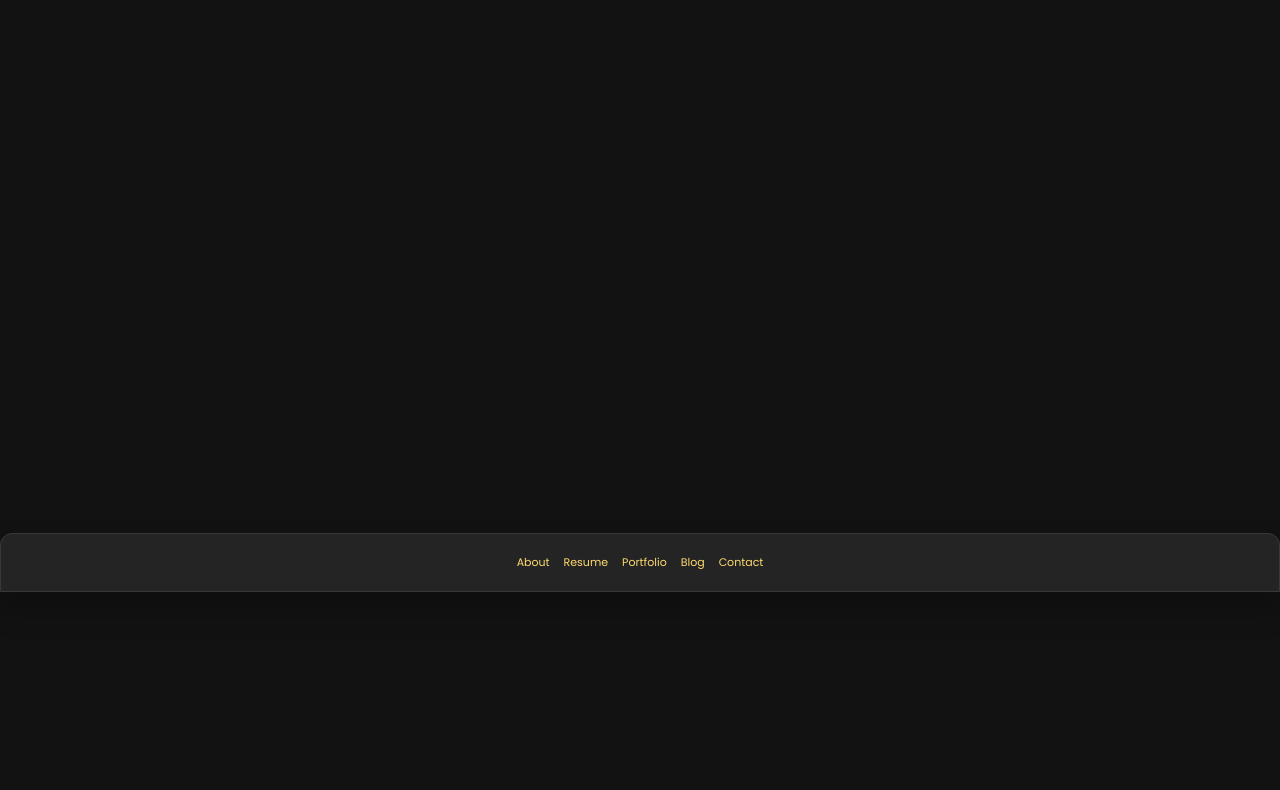
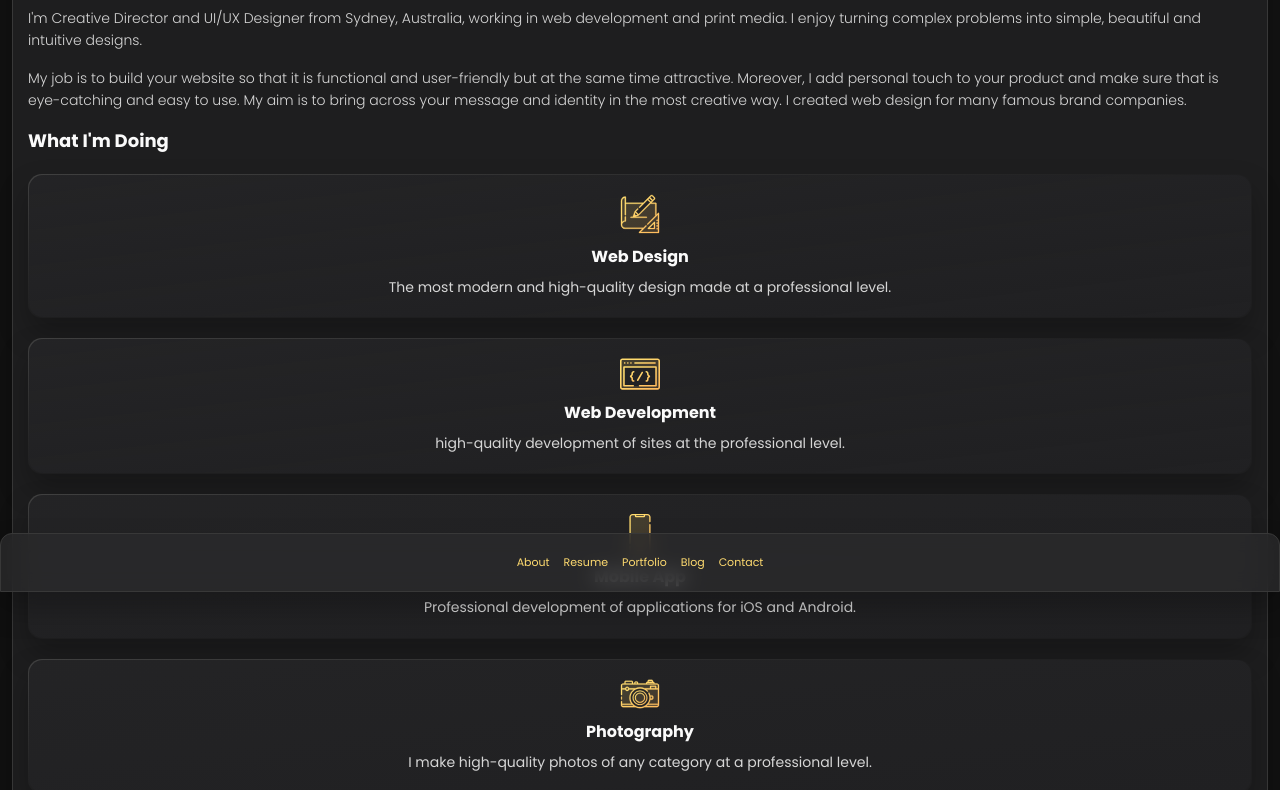
Before and after one commit to Himel-032/Portfolio_02, a plain HTML site: page index.html in a window 1280 px wide. Shown: the part 208-998 px from the top of the page. Before the commit the page ends 800 px from the top, so only its background shows below. Drawn offline with nearby package versions, Linux system fonts and the light colour scheme.

Commit message:
service section partially done

```diff
--- a/index.html
+++ b/index.html
@@ -114,6 +114,77 @@
                 </li>
             </ul>
         </nav>
+        <!--About-->
+        <article class="about active" data-page="abput">
+            <header>
+                <h2 class="h2 article-title">About me</h2>
+            </header>
+            <section class="about-text">
+                <p>
+                    I'm Creative Director and UI/UX Designer from Sydney, Australia, working in web development and print media.
+                    I enjoy
+                    turning complex problems into simple, beautiful and intuitive designs.
+                </p>
+                <p>
+                    My job is to build your website so that it is functional and user-friendly but at the same time attractive.
+                    Moreover, I
+                    add personal touch to your product and make sure that is eye-catching and easy to use. My aim is to bring
+                    across your
+                    message and identity in the most creative way. I created web design for many famous brand companies.
+                </p>
+            </section>
+            <!--Service-->
+            <section class="service">
+                <h3 class="h3 service-title">What I'm doing</h3>
+                <ul class="service-list">
+                    <li class="service-item">
+                        <div class="service-icon-box">
+                            <img src="images/icon-design.svg" alt="design icon" width="40">
+                        </div>
+                        <div class="service-content-box">
+                            <h4 class="h4 service-item-title">Web design</h4>
+                            <p class="service-item-text">
+                                The most modern and high-quality design made at a professional level.
+                            </p>
+                        </div>
+                    </li>
+                    <li class="service-item">
+                        <div class="service-icon-box">
+                            <img src="images/icon-dev.svg" alt="web development icon" width="40">
+                        </div>
+                        <div class="service-content-box">
+                            <h4 class="h4 service-item-title">Web development</h4>
+                            <p class="service-item-text">
+                                high-quality development of sites at the professional level.
+                            </p>
+                        </div>
+                    </li>
+                    <li class="service-item">
+                        <div class="service-icon-box">
+                            <img src="images/icon-app.svg" alt="mobile app icon" width="40">
+                        </div>
+                        <div class="service-content-box">
+                            <h4 class="h4 service-item-title">Mobile app</h4>
+                            <p class="service-item-text">
+                                Professional development of applications for iOS and Android.
+                            </p>
+                        </div>
+                    </li>
+                    <li class="service-item">
+                        <div class="service-icon-box">
+                            <img src="images/icon-photo.svg" alt="camera icon" width="40">
+                        </div>
+                        <div class="service-content-box">
+                            <h4 class="h4 service-item-title">Photography</h4>
+                            <p class="service-item-text">
+                                I make high-quality photos of any category at a professional level.
+                            </p>
+                        </div>
+                    </li>
+                </ul>
+            </section>
+
+        </article>
     </div>
     </main>
     <script src="script.js"></script>
--- a/style.css
+++ b/style.css
@@ -418,3 +418,63 @@ main {
   .navbar-link.active {
     color: var(--orange-yellow-crayola);
   }
+
+  /* # About  */
+  .about .article-title {
+    margin-bottom: 15px;
+  }
+  .about-text {
+    color: var(--light-gray);
+    font-size: var(--fs-6);
+    font-weight: var(--fw-300);
+    line-height: 1.6;
+  }
+  .about-text p {
+    margin-bottom: 15px;
+  }
+  /* #Service  */
+  .service {
+    margin-bottom: 35px;
+  }
+  .service-title {
+    margin-bottom: 20px;
+  }
+  .service-list {
+    display: grid;
+    grid-template-columns: 1fr;
+    gap: 20px;
+  }
+  .service-item {
+    position: relative;
+    background: var(--border-gradient-onyx);
+    padding: 20px;
+    border-radius: 14px;
+    box-shadow: var(--shadow-2);
+    z-index: 1;
+  }
+  .service-item::before {
+    content: "";
+    position: absolute;
+    inset: 1px;
+    background: var(--bg-gradient-jet);
+    border-radius: inherit;
+    z-index: -1;
+  }
+  .service-icon-box {
+    margin-bottom: 10px;
+  }
+  .service-icon-box img {
+    margin: auto;
+  }
+  .service-content-box {
+    text-align: center;
+  }
+  .service-item-title {
+    margin-bottom: 7px;
+  }
+  .service-item-text {
+    color: var(--light-gray);
+    font-size: var(--fs-6);
+    font-weight: var(--fw-3);
+    line-height: 1.6;
+  }
```
